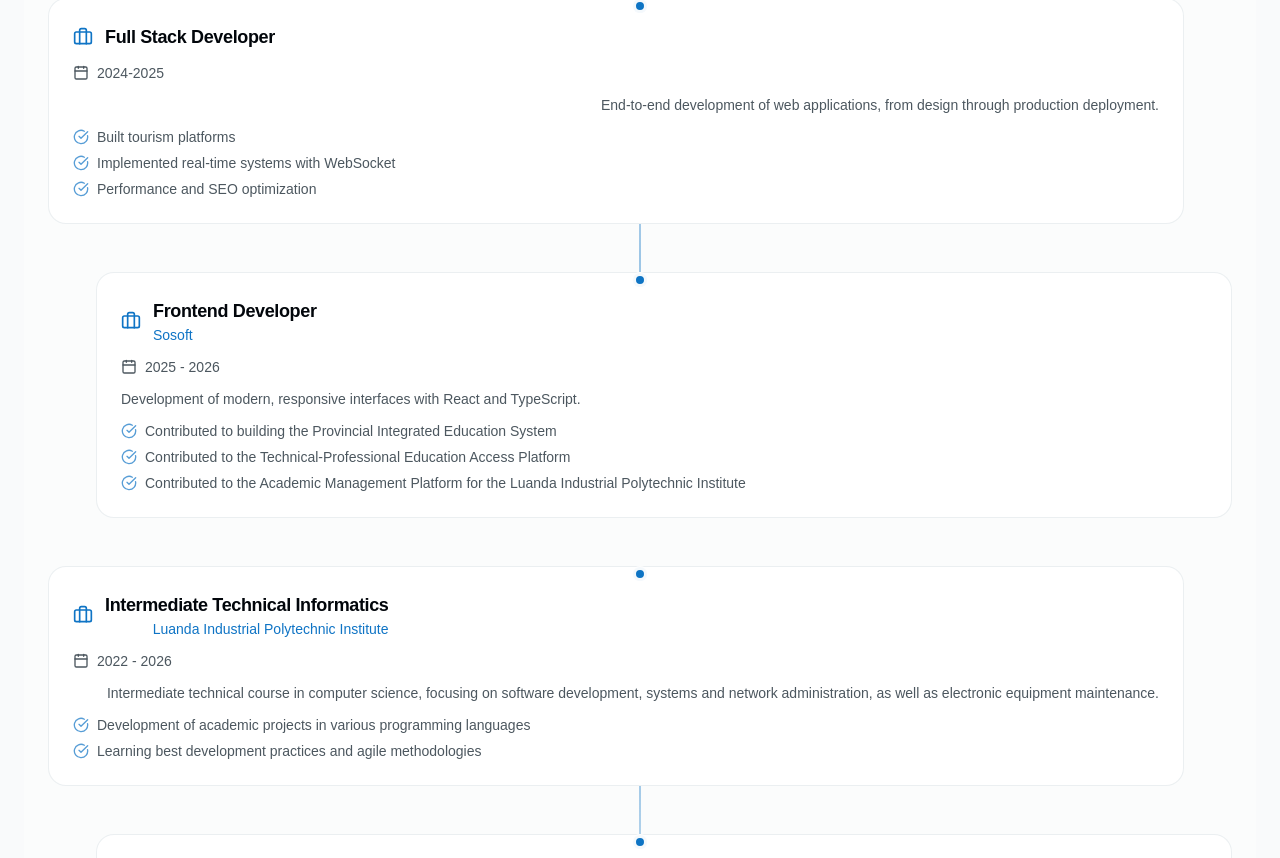
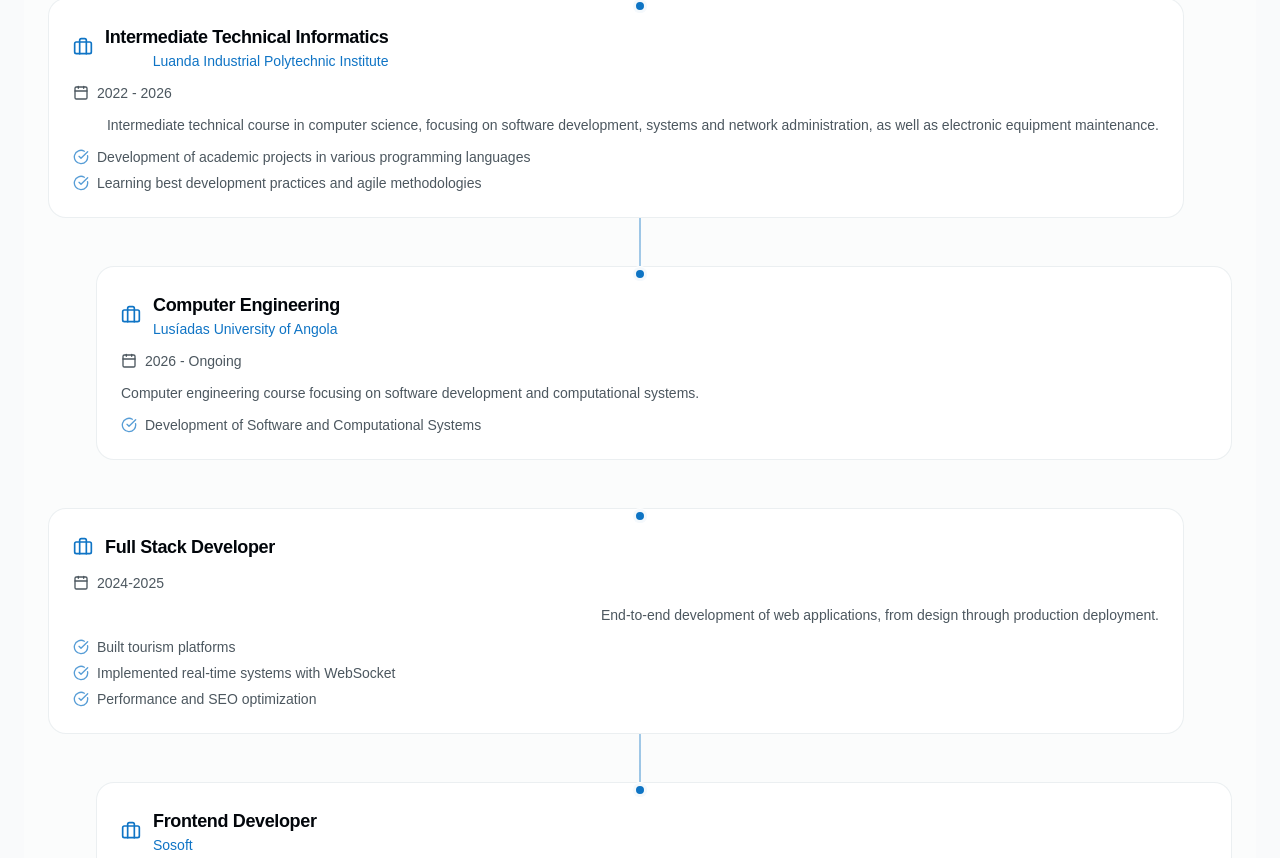
Before and after one commit to Erivaldo07/MY-PORTIFOLIO, a React (Vite) app: page / in a window 1280 px wide. Shown: the part 2502-3360 px from the top of the page. Built offline with nearby package versions, Linux system fonts and the light colour scheme.

Commit message:
implemented the traject academic of university

```diff
--- a/src/i18n/locales/en/home.json
+++ b/src/i18n/locales/en/home.json
@@ -37,6 +37,17 @@
         "Learning best development practices and agile methodologies"
 
       ]
+    },
+
+    "1": {
+      "title": "Computer Engineering",
+      "institution": "Lusíadas University of Angola",
+      "label": "2026 - Ongoing",
+      "description": "Computer engineering course focusing on software development and computational systems.",
+      "achievements": [
+        "Development of Software and Computational Systems"
+
+      ]
     }
 
   }
--- a/src/i18n/locales/pt/home.json
+++ b/src/i18n/locales/pt/home.json
@@ -39,6 +39,16 @@
         "Aprendizado de boas práticas de desenvolvimento e metodologias ágeis"
 
       ]
+    },
+    "1": {
+      "title": "Engenharia Informática",
+      "institution": "Universidade Lusíadas de Angola",
+      "label": "2026 - Em curso",
+      "description": "Curso de engenharia informática com foco em desenvolvimento de software e sistemas computacionais.",
+      "achievements": [
+        "Desenvolvimentos de Softwares e Sistemas Computacionais"
+
+      ]
     }
 
   }
--- a/src/pages/home/home.tsx
+++ b/src/pages/home/home.tsx
@@ -400,63 +400,10 @@ function Home() {
             </div>
           </Reveal>
 
-          <div className="relative">
-            <div className="absolute left-4 md:left-1/2 h-full w-0.5 bg-linear-to-b from-primary/20 via-primary/40 to-primary/20 -translate-x-1/2" />
 
-            {experiences.map((exp, index) => (
-              <Reveal key={`${exp.title}-${index}`} delay={index * 150}>
-                <div
-                  className={`relative flex flex-col md:flex-row gap-8 mb-12 ${
-                    index % 2 === 0 ? 'md:pr-12' : 'md:pl-12 md:flex-row-reverse'
-                  }`}
-                >
-                  <div className="absolute left-4 md:left-1/2 w-4 h-4 rounded-full bg-primary border-4 border-card transform -translate-x-1/2 z-10">
-                    <div className="absolute inset-0 rounded-full bg-primary/20 animate-ping" />
-                  </div>
 
-                  <div
-                    className={`flex-1 ml-12 md:ml-0 ${index % 2 === 0 ? 'md:text-right' : ''}`}
-                  >
-                    <div className="bg-card border border-border/50 rounded-xl p-6 hover:border-primary/30 transition-all duration-300 hover:shadow-lg hover:shadow-primary/5">
-                      <div className="flex items-center gap-3 mb-3">
-                        <Briefcase className="w-5 h-5 text-primary" />
 
-                        <div>
-                          <h3 className="font-semibold text-lg">{exp.title}</h3>
-                          {exp.company && (
-                            <p className="text-sm text-primary">{exp.company}</p>
-                          )}
-                        </div>
-                      </div>
-
-                      <p className="text-sm text-muted-foreground mb-3 flex items-center gap-2">
-                        <Calendar className="w-4 h-4" />
-                        {exp.period}
-                      </p>
-
-                      <p className="text-sm text-muted-foreground mb-3">
-                        {exp.description}
-                      </p>
-
-                      <ul className="space-y-1.5">
-                        {exp.achievements.map((item) => (
-                          <li
-                            key={item}
-                            className="flex items-start gap-2 text-sm text-muted-foreground"
-                          >
-                            <CheckCircle className="w-4 h-4 text-primary/70 mt-0.5 shrink-0" />
-                            <span>{item}</span>
-                          </li>
-                        ))}
-                      </ul>
-                    </div>
-                  </div>
-                </div>
-              </Reveal>
-            ))}
-          </div>
-
-              {/*Trajecto Académico*/}
+                        {/*Trajecto Académico*/}
 
           <div className="relative">
             <div className="absolute left-4 md:left-1/2 h-full w-0.5 bg-linear-to-b from-primary/20 via-primary/40 to-primary/20 -translate-x-1/2" />
@@ -514,7 +461,63 @@ function Home() {
           </div>
 
 
+          {/*Experiência Profissional*/}
 
+          <div className="relative">
+            <div className="absolute left-4 md:left-1/2 h-full w-0.5 bg-linear-to-b from-primary/20 via-primary/40 to-primary/20 -translate-x-1/2" />
+
+            {experiences.map((exp, index) => (
+              <Reveal key={`${exp.title}-${index}`} delay={index * 150}>
+                <div
+                  className={`relative flex flex-col md:flex-row gap-8 mb-12 ${
+                    index % 2 === 0 ? 'md:pr-12' : 'md:pl-12 md:flex-row-reverse'
+                  }`}
+                >
+                  <div className="absolute left-4 md:left-1/2 w-4 h-4 rounded-full bg-primary border-4 border-card transform -translate-x-1/2 z-10">
+                    <div className="absolute inset-0 rounded-full bg-primary/20 animate-ping" />
+                  </div>
+
+                  <div
+                    className={`flex-1 ml-12 md:ml-0 ${index % 2 === 0 ? 'md:text-right' : ''}`}
+                  >
+                    <div className="bg-card border border-border/50 rounded-xl p-6 hover:border-primary/30 transition-all duration-300 hover:shadow-lg hover:shadow-primary/5">
+                      <div className="flex items-center gap-3 mb-3">
+                        <Briefcase className="w-5 h-5 text-primary" />
+
+                        <div>
+                          <h3 className="font-semibold text-lg">{exp.title}</h3>
+                          {exp.company && (
+                            <p className="text-sm text-primary">{exp.company}</p>
+                          )}
+                        </div>
+                      </div>
+
+                      <p className="text-sm text-muted-foreground mb-3 flex items-center gap-2">
+                        <Calendar className="w-4 h-4" />
+                        {exp.period}
+                      </p>
+
+                      <p className="text-sm text-muted-foreground mb-3">
+                        {exp.description}
+                      </p>
+
+                      <ul className="space-y-1.5">
+                        {exp.achievements.map((item) => (
+                          <li
+                            key={item}
+                            className="flex items-start gap-2 text-sm text-muted-foreground"
+                          >
+                            <CheckCircle className="w-4 h-4 text-primary/70 mt-0.5 shrink-0" />
+                            <span>{item}</span>
+                          </li>
+                        ))}
+                      </ul>
+                    </div>
+                  </div>
+                </div>
+              </Reveal>
+            ))}
+          </div>
         </div>
       </div>
 
```
